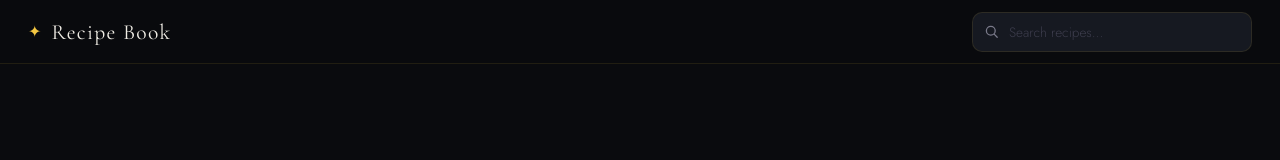
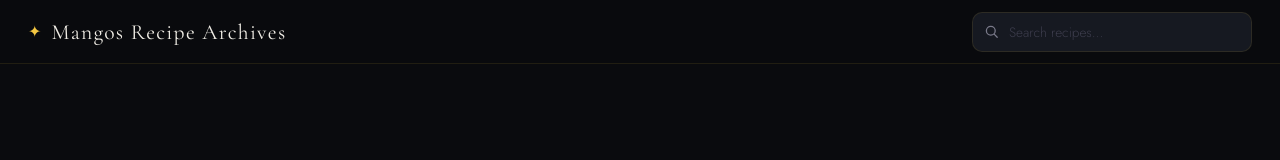
Before and after one commit to teacuptwin/recipes, a plain HTML site: page index.html in a window 1280 px wide. Shown: the top 160 px of the page. Drawn offline with nearby package versions, Linux system fonts and the light colour scheme; no server answers.

Commit message:
Update index.html

```diff
--- a/index.html
+++ b/index.html
@@ -16,7 +16,7 @@
       <div class="header-inner">
         <div class="header-brand">
           <span class="brand-crest">✦</span>
-          <span class="brand-name">Recipe Book</span>
+          <span class="brand-name">Mangos Recipe Archives</span>
         </div>
         <div class="header-controls">
           <div class="search-wrap">
```
